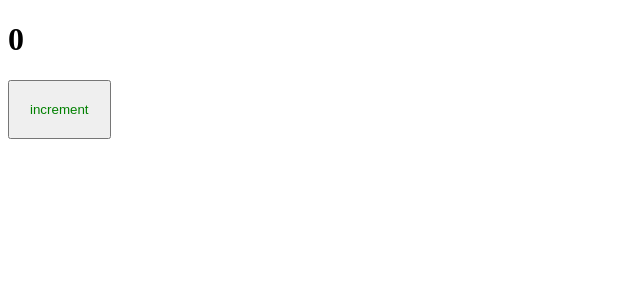
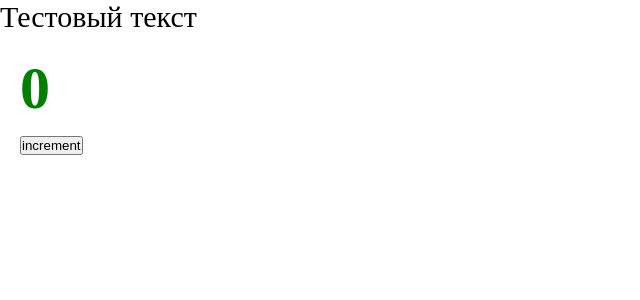
Before and after one commit to allbel/production-skills, a React app: page / in a window 1280 px wide. Shown: the top 300 px of the page, without its empty margins (0-640 px from the left). Built offline with nearby package versions, Linux system fonts and the light colour scheme.

Commit message:
setting css modules (5)

```diff
--- a/package.json
+++ b/package.json
@@ -15,6 +15,7 @@
     "@types/webpack-dev-server": "^4.7.2",
     "css-loader": "^6.6.0",
     "html-webpack-plugin": "^5.5.0",
+    "mini-css-extract-plugin": "^2.5.3",
     "sass": "^1.49.9",
     "sass-loader": "^12.6.0",
     "style-loader": "^3.3.1",
--- /dev/null
+++ b/src/App.tsx
@@ -0,0 +1,14 @@
+import React from 'react';
+import {Counter} from "./components/Counter";
+import './index.scss';
+
+const App = () => {
+  return (
+    <div className="app">
+      Тестовый текст
+      <Counter />
+    </div>
+  );
+};
+
+export default App;
--- a/src/components/Counter.scss
+++ b/src/components/Counter.module.scss
@@ -1,4 +1,4 @@
-button {
+.btn {
   padding: 20px;
   color: green;
 }
--- a/src/components/Counter.tsx
+++ b/src/components/Counter.tsx
@@ -1,7 +1,7 @@
 import React, {useState} from 'react';
-import './Counter.scss';
+import classes from './Counter.module.scss';
 
-const Counter = () => {
+export const Counter = () => {
   const [count, setCount] = useState(0);
 
   const increment = () => {
@@ -9,11 +9,9 @@
   };
 
   return (
-    <div>
+    <div className={classes.btn}>
       <h1>{count}</h1>
       <button onClick={increment}>increment</button>
     </div>
   );
 };
-
-export default Counter;
--- /dev/null
+++ b/src/index.scss
@@ -0,0 +1,9 @@
+* {
+  margin: 0;
+  padding: 0;
+  box-sizing: border-box;
+}
+
+.app {
+  font-size: 30px;
+}
--- a/src/index.tsx
+++ b/src/index.tsx
@@ -1,9 +1,7 @@
 import {render} from "react-dom";
-import Counter from "./components/Counter";
+import App from "./App";
 
 render(
-  <div>
-    <Counter />
-  </div>,
+  <App />,
   document.getElementById('root')
 )
```
Also changed, not shown: src/global.d.ts (added, +7 -0 lines), 4 other files (tests, documents, lock files or other folders).
